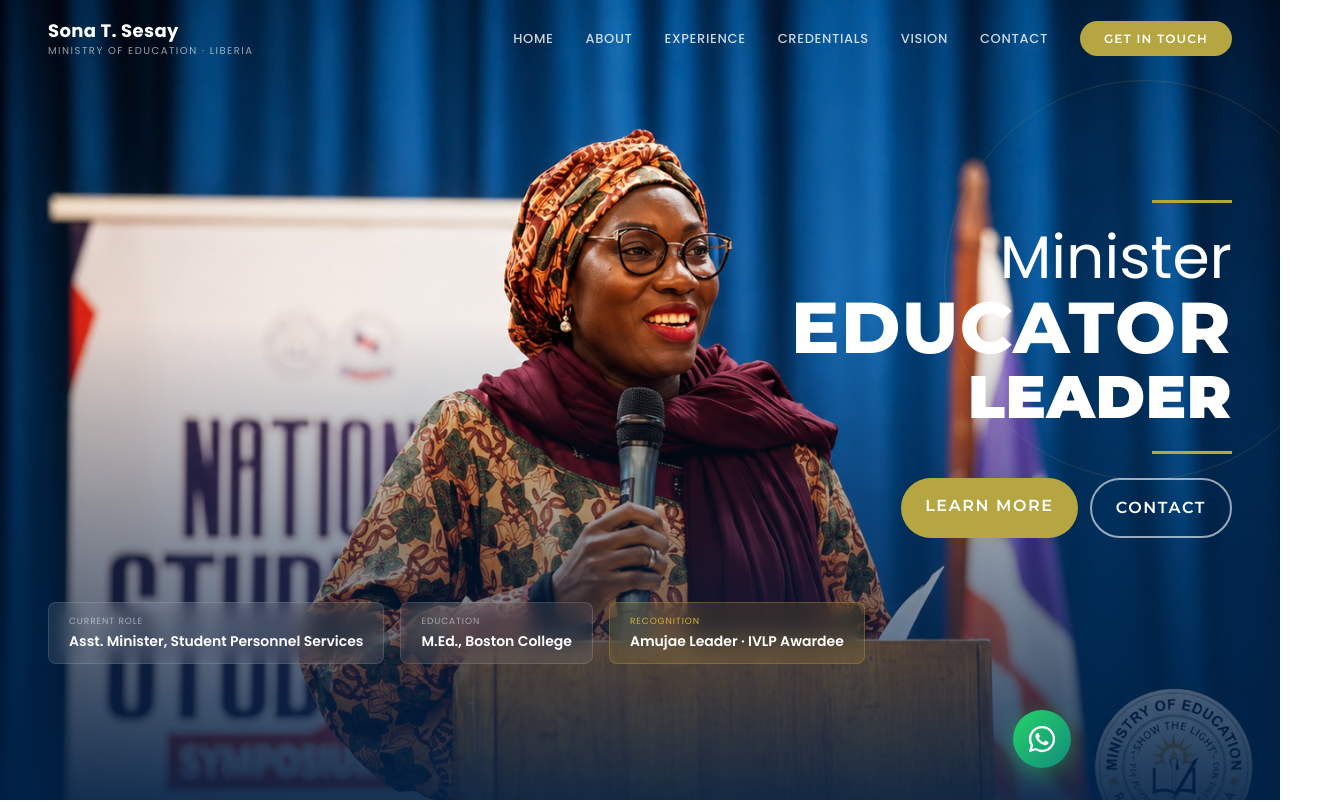
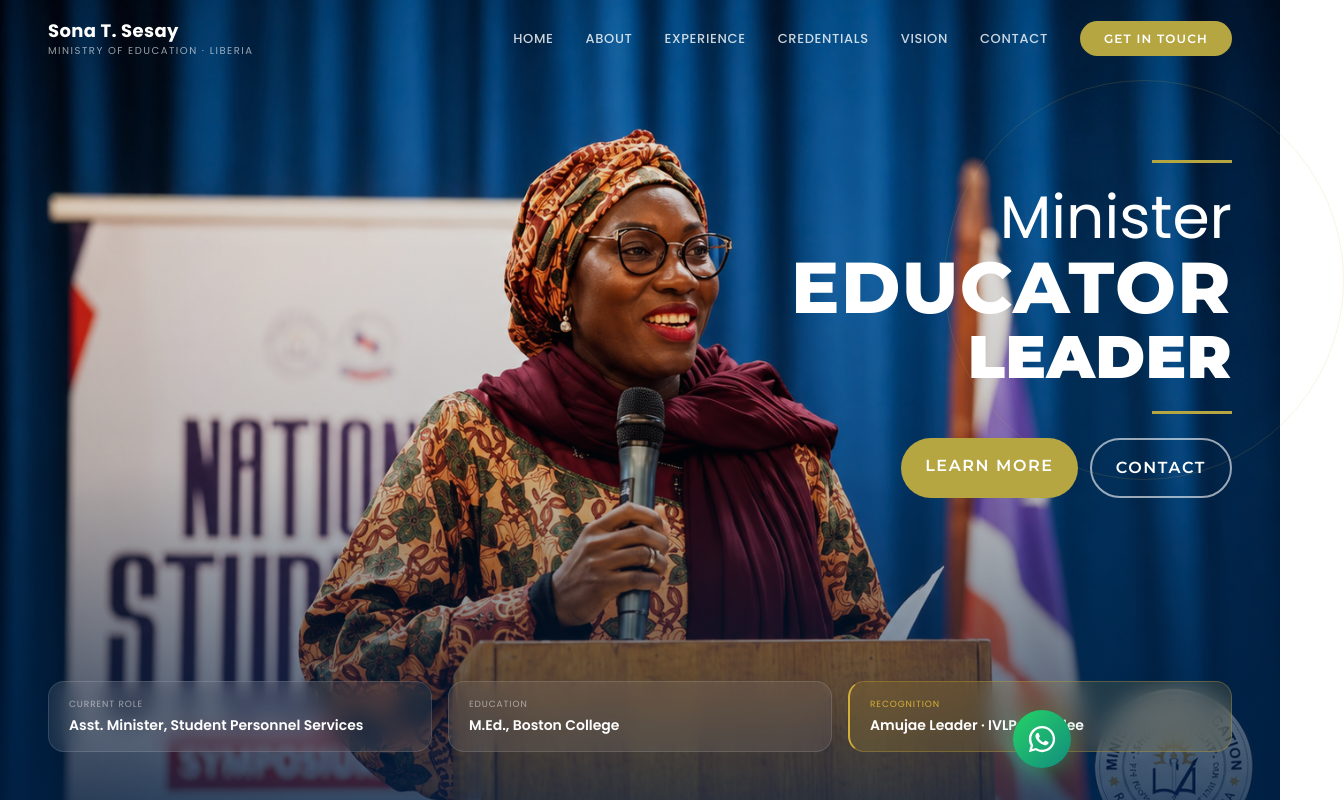
Before and after one commit to Vetsocom/sonatsesay, a Next.js app: page / in a window 1280 px wide. Shown: the top 802 px of the page, 1344 px wide, since content can reach past the window. Built offline with nearby package versions, Linux system fonts and the light colour scheme.

Commit message:
feat: add HeroSection component with bio details and CTA buttons

```diff
--- a/src/app/components/HeroSection.tsx
+++ b/src/app/components/HeroSection.tsx
@@ -7,7 +7,7 @@ import AppImage from '@/components/ui/AppImage';
 export default function HeroSection() {
   return (
     <section
-  className="relative w-full min-h-screen flex items-center overflow-hidden"
+      className="relative w-full min-h-screen flex items-center"
       style={{ backgroundColor: 'var(--primary)' }}
       aria-label="Hero"
     >
@@ -19,48 +19,53 @@ export default function HeroSection() {
           fill
           priority
           sizes="100vw"
-      className="object-cover object-center " // Focus on subject for mobile
+          className="object-cover object-[center] md:object-center"
           unoptimized
         />
 
-    {/* Dark overlay - unified for mobile, stronger on right for desktop */}
-    <div className="absolute inset-0 bg-black/40 lg:bg-transparent" />
+        {/* Lighter dark overlay */}
+        <div className="absolute inset-0 bg-black/35 lg:bg-black/10" />
 
         {/* Bottom fade */}
         <div
           className="absolute inset-0"
           style={{
-        background: 'linear-gradient(to top, rgba(0,33,71,0.9) 0%, transparent 60%)'
+            background:
+              'linear-gradient(to top, rgba(0,33,71,0.75) 0%, rgba(0,33,71,0.10) 42%, transparent 70%)',
           }}
         />
 
-    {/* Decorative circles - Hidden on small screens to reduce clutter */}
+        {/* Decorative circle */}
         <div className="hidden lg:block absolute right-[-5%] top-[10%] w-[400px] h-[400px] rounded-full border border-[rgba(212,175,55,0.15)] pointer-events-none" />
       </div>
 
       {/* Content Container */}
-  <div className="relative z-20 w-full max-w-7xl mx-auto px-6 lg:px-12 flex flex-col justify-center py-30 top-[10rem] md:top-0 md:py-24">
-    <div className="flex justify-center md:justify-end">
-      <div className="w-full md:w-1/2 xl:w-5/12 text-right mt-16 top-19">
-
-        <div className="flex justify-end  ">
-          <span className="ministerial-divider" />
-        </div>
-
-        {/* Stacked title words - Adjusted scales for mobile */}
-        <div className="mb-6">
-          <div className="text-3xl md:text-5xl lg:text-6xl text-leading text-white mb-1">Minister</div>
-          <div className="text-4xl md:text-6xl lg:text-7xl hero-caption-style2 mb-1">Educator</div>
-          <div className="text-3xl md:text-5xl lg:text-6xl hero-caption-style3">Leader</div>
-        </div>
-
-        {/* Red divider line bottom */}
+      <div className="relative z-20 w-full max-w-7xl mx-auto px-6 lg:px-12 flex flex-col justify-between min-h-screen pt-36 pb-8 md:pt-24 md:pb-12">
+        <div className="flex justify-end">
+          <div className="w-full md:w-1/2 xl:w-5/12 text-right mt-[13rem] md:mt-16">
             <div className="flex justify-end">
               <span className="ministerial-divider" />
             </div>
 
-        {/* CTA - Centered on mobile */}
-        <div className="flex flex-wrap gap-3 justify-center md:justify-end">
+            {/* Stacked title words */}
+            <div className="mb-6">
+              <div className="text-3xl md:text-5xl lg:text-6xl text-leading text-white mb-1">
+                Minister
+              </div>
+              <div className="text-4xl md:text-6xl lg:text-7xl hero-caption-style2 mb-1">
+                Educator
+              </div>
+              <div className="text-3xl md:text-5xl lg:text-6xl hero-caption-style3">
+                Leader
+              </div>
+            </div>
+
+            <div className="flex justify-end">
+              <span className="ministerial-divider" />
+            </div>
+
+            {/* CTA */}
+            <div className="flex flex-wrap gap-3 justify-end">
               <Link href="/about" className="btn-pill-ministerial text-sm md:text-base">
                 Learn More
               </Link>
@@ -71,35 +76,61 @@ export default function HeroSection() {
           </div>
         </div>
 
-    {/* Bottom credential strip - Visible on mobile but scrollable/stacked */}
+        {/* Bottom credential strip */}
         <div className="mt-8 md:mt-16">
-      <div className="flex flex-col md:flex-row gap-3 md:gap-4 items-stretch">
+          <div className="grid grid-cols-1 md:grid-cols-3 gap-3 md:gap-4">
             <div
-          className="px-4 py-2 md:px-5 md:py-3 rounded flex flex-col justify-center"
-          style={{ background: 'rgba(255,255,255,0.08)', backdropFilter: 'blur(12px)', border: '1px solid rgba(255,255,255,0.12)' }}
+              className="w-full min-w-0 px-4 py-3 md:px-5 md:py-4 rounded-lg flex flex-col justify-center break-words"
+              style={{
+                background: 'rgba(255,255,255,0.08)',
+                backdropFilter: 'blur(12px)',
+                border: '1px solid rgba(255,255,255,0.12)',
+              }}
             >
-          <p className="text-white/50 text-[8px] md:text-[9px] uppercase tracking-widest mb-0.5">Current Role</p>
-          <p className="text-white font-semibold text-xs md:text-sm">Asst. Minister, Student Personnel Services</p>
+              <p className="text-white/50 text-[8px] md:text-[9px] uppercase tracking-widest mb-1">
+                Current Role
+              </p>
+              <p className="text-white font-semibold text-xs md:text-sm leading-snug">
+                Asst. Minister, Student Personnel Services
+              </p>
             </div>
 
             <div
-          className="px-4 py-2 md:px-5 md:py-3 rounded flex flex-col justify-center"
-          style={{ background: 'rgba(255,255,255,0.08)', backdropFilter: 'blur(12px)', border: '1px solid rgba(255,255,255,0.12)' }}
+              className="w-full min-w-0 px-4 py-3 md:px-5 md:py-4 rounded-lg flex flex-col justify-center break-words"
+              style={{
+                background: 'rgba(255,255,255,0.08)',
+                backdropFilter: 'blur(12px)',
+                border: '1px solid rgba(255,255,255,0.12)',
+              }}
             >
-          <p className="text-white/50 text-[8px] md:text-[9px] uppercase tracking-widest mb-0.5">Education</p>
-          <p className="text-white font-semibold text-xs md:text-sm">M.Ed., Boston College</p>
+              <p className="text-white/50 text-[8px] md:text-[9px] uppercase tracking-widest mb-1">
+                Education
+              </p>
+              <p className="text-white font-semibold text-xs md:text-sm leading-snug">
+                M.Ed., Boston College
+              </p>
             </div>
 
             <div
-          className="px-4 py-2 md:px-5 md:py-3 rounded flex flex-col justify-center border-l-2 border-l-[#D4AF37]"
-          style={{ background: 'rgba(212,175,55,0.15)', backdropFilter: 'blur(12px)', border: '1px solid rgba(212,175,55,0.3)' }}
+              className="w-full min-w-0 px-4 py-3 md:px-5 md:py-4 rounded-lg flex flex-col justify-center break-words border-l-2 border-l-[#D4AF37]"
+              style={{
+                background: 'rgba(212,175,55,0.15)',
+                backdropFilter: 'blur(12px)',
+                borderTop: '1px solid rgba(212,175,55,0.3)',
+                borderRight: '1px solid rgba(212,175,55,0.3)',
+                borderBottom: '1px solid rgba(212,175,55,0.3)',
+              }}
             >
-          <p className="text-[#D4AF37] text-[8px] md:text-[9px] uppercase tracking-widest mb-0.5">Recognition</p>
-          <p className="text-white font-semibold text-xs md:text-sm">Amujae Leader · IVLP Awardee</p>
+              <p className="text-[#D4AF37] text-[8px] md:text-[9px] uppercase tracking-widest mb-1">
+                Recognition
+              </p>
+              <p className="text-white font-semibold text-xs md:text-sm leading-snug">
+                Amujae Leader · IVLP Awardee
+              </p>
             </div>
           </div>
         </div>
       </div>
-</section>);
-
+    </section>
+  );
 }
```
Lines whose indentation alone changed are shown as unchanged.
